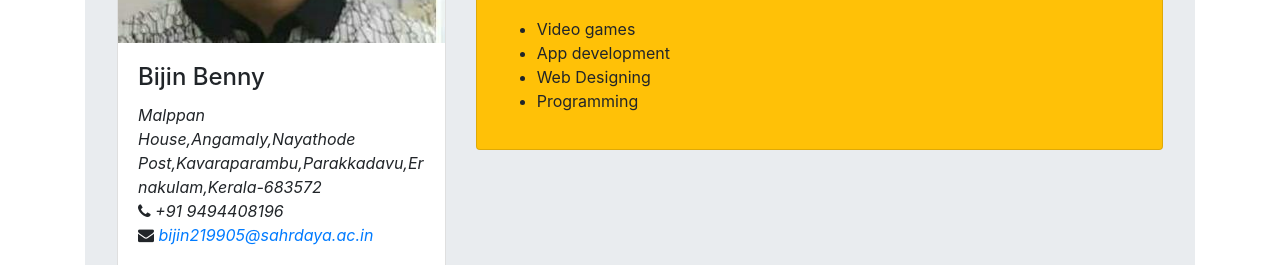
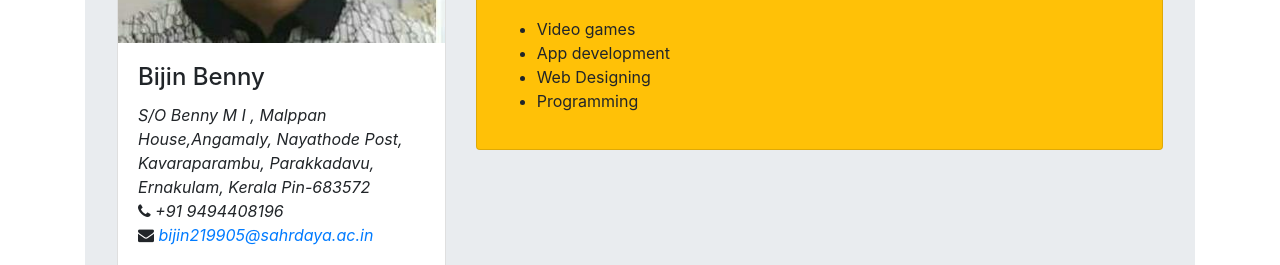
Before and after one commit to Bijin-web/bijin-web.github.io, a plain HTML site: page index.html in a window 1280 px wide. Shown: the part 373-638 px from the top of the page. Drawn offline with nearby package versions, Linux system fonts and the light colour scheme.

Commit message:
Updated index.html

```diff
--- a/index.html
+++ b/index.html
@@ -33,7 +33,7 @@
             <img class="card-img-top" src="Profile.jpeg" alt="Card image">
             <div class="card-body">
               <h4 class="card-title">Bijin Benny</h4>
-              <p class="card-text font-italic">Malppan House,Angamaly,Nayathode Post,Kavaraparambu,Parakkadavu,Ernakulam,Kerala-683572<br>
+              <p class="card-text font-italic">S/O Benny M I , Malppan House,Angamaly, Nayathode Post, Kavaraparambu, Parakkadavu, Ernakulam, Kerala Pin-683572<br>
                 <i class="fa fa-phone"></i> +91 9494408196<br>
                 <i class="fa fa-envelope "></i> <a href="mailto:bijin219905@sahrdaya.ac.in">bijin219905@sahrdaya.ac.in</a></p>
                 <div style="font-size:40px;">
```
